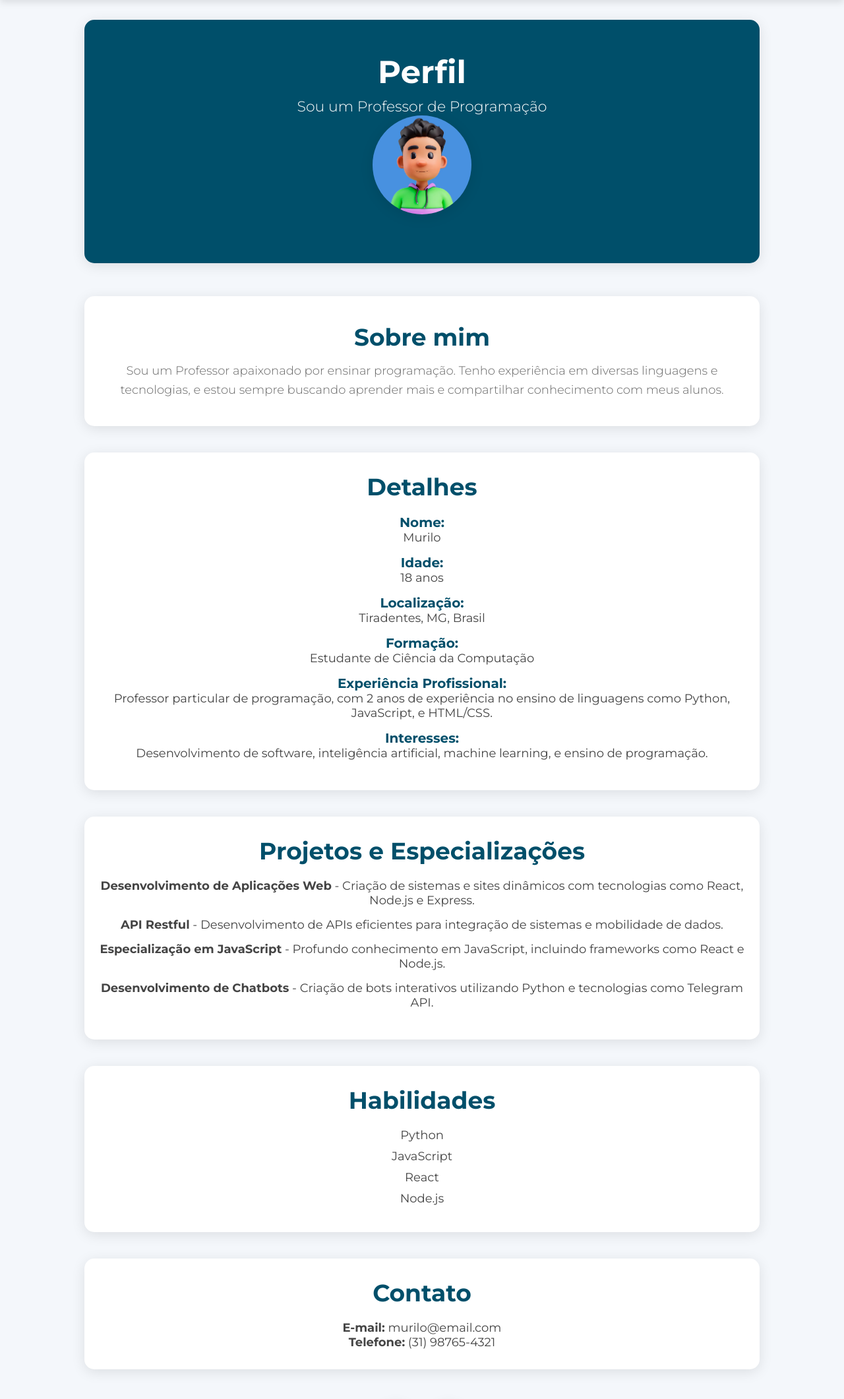
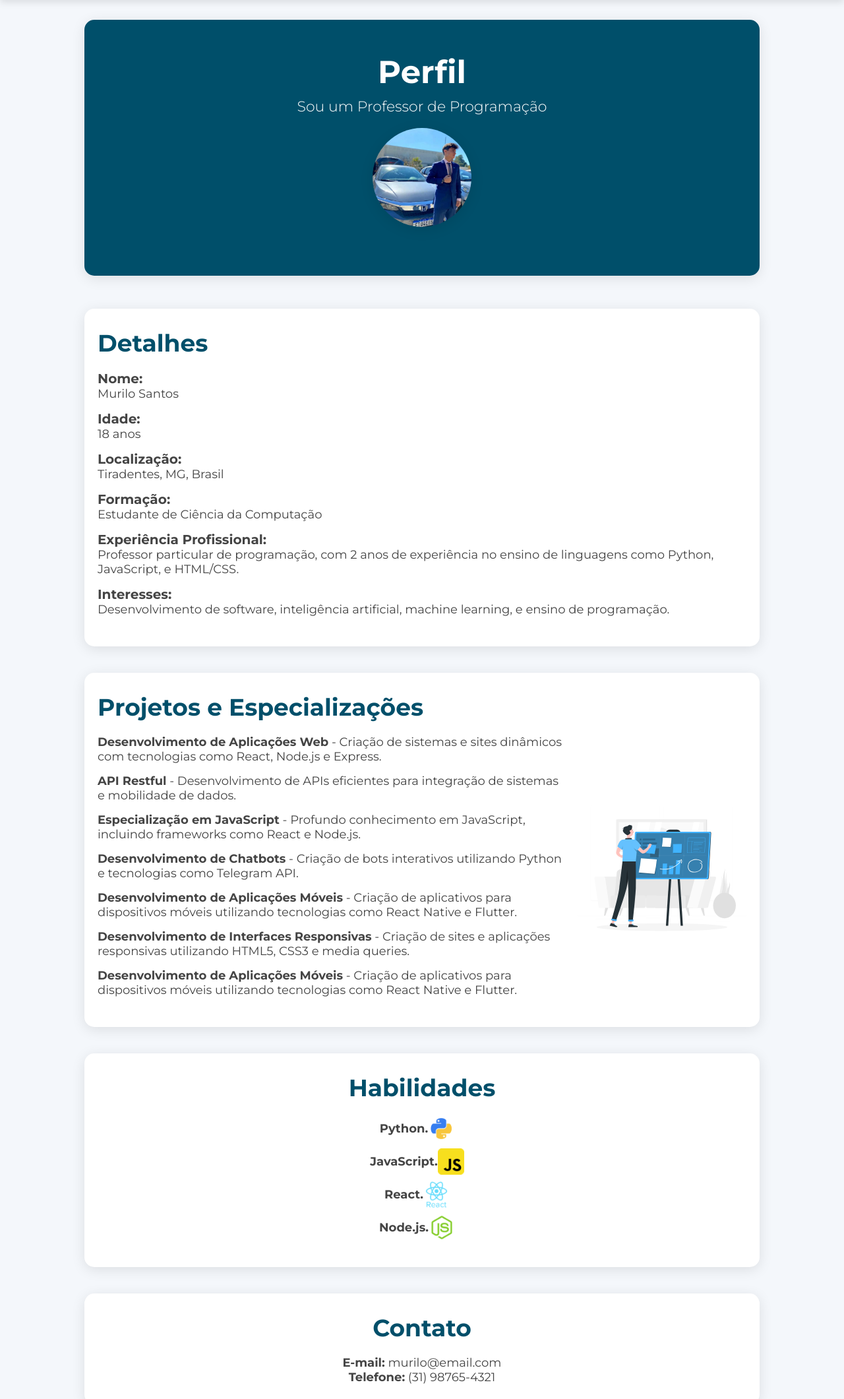
Before and after one commit to MuriloP9/Projeto-Networking, a PHP site: page /perfil.html in a window 1280 px wide. Shown: the part 60-2181 px from the top of the page at 66% size. Run offline with PHP 8.4, Linux system fonts and the light colour scheme.

Commit message:
alteraçoes

```diff
--- a/perfil.css
+++ b/perfil.css
@@ -92,31 +92,10 @@ header {
     font-weight: 300;
 }
 
-.descricao {
-    text-align: center;
-    padding: 40px 20px;
-    margin: 20px 10%;
-    background-color: #ffffff;
-    border-radius: 15px;
-    box-shadow: 0 4px 20px rgba(0, 0, 0, 0.1);
-    width: 80%;
-}
 
-.descricao h2 {
-    font-size: 36px;
-    color: #004f6a;
-    margin-bottom: 15px;
-}
-
-.descricao p {
-    font-size: 18px;
-    line-height: 1.6;
-    font-weight: 300;
-    color: #666;
-}
 
 .detalhes {
-    text-align: center;
+    text-align: left;
     padding: 30px 20px;
     background-color: #ffffff;
     margin: 20px 10%;
@@ -126,6 +105,7 @@ header {
 }
 
 .detalhes h2 {
+    text-align: left;
     font-size: 36px;
     color: #004f6a;
     margin-bottom: 20px;
@@ -135,9 +115,15 @@ header {
     margin-bottom: 15px;
 }
 
+.imagem-projeto-perfil{
+    height: auto;
+    margin-left: 20px;
+    width: 20vw;
+}
+
 .detalhes strong {
     font-size: 20px;
-    color: #004f6a;
+    color: #444;
 }
 
 .detalhes p {
@@ -146,7 +132,7 @@ header {
 }
 
 .projetos {
-    text-align: center;
+    text-align: left;
     padding: 30px 20px;
     background-color: #ffffff;
     margin: 20px 10%;
@@ -154,6 +140,13 @@ header {
     box-shadow: 0 4px 20px rgba(0, 0, 0, 0.1);
     width: 80%;
 }
+
+.projetos .conteudo {
+    display: flex;
+    justify-content: space-between;
+    width: 100%;
+}
+
 
 .projetos h2 {
     font-size: 36px;
--- a/perfil.html
+++ b/perfil.html
@@ -27,60 +27,68 @@
     <div class="cabecalho">
         <h1>Perfil</h1>
         <p>Sou um Professor de Programação</p>
-        <img src="./img/ilustracao-3d-de-avatar-ou-perfil-humano_23-2150671142.avif" alt="Avatar" class="perfil-imagem">
+        <br>
+        <img src="./img/133285127.jpg" alt="Avatar" class="perfil-imagem">
     </div>
 
-    <div class="descricao">
-        <h2>Sobre mim</h2>
-        <p>Sou um Professor apaixonado por ensinar programação. Tenho experiência em diversas linguagens e tecnologias, e estou sempre buscando aprender mais e compartilhar conhecimento com meus alunos.</p>
-    </div>
 
     <div class="detalhes">
         <h2>Detalhes</h2>
         <div>
-            <strong>Nome: </strong><p>Murilo</p>
+            <strong class="Atributos">Nome: </strong><p>Murilo Santos</p>
         </div>
         <div>
-            <strong>Idade: </strong><p>18 anos</p>
+            <strong class="Atributos">Idade: </strong><p>18 anos</p>
         </div>
         <div>
-            <strong>Localização: </strong><p>Tiradentes, MG, Brasil</p>
+            <strong class="Atributos">Localização: </strong><p>Tiradentes, MG, Brasil</p>
         </div>
         <div>
-            <strong>Formação: </strong><p>Estudante de Ciência da Computação</p>
+            <strong class="Atributos">Formação: </strong><p>Estudante de Ciência da Computação</p>
         </div>
         <div>
-            <strong>Experiência Profissional: </strong><p>Professor particular de programação, com 2 anos de experiência no ensino de linguagens como Python, JavaScript, e HTML/CSS.</p>
+            <strong class="Atributos">Experiência Profissional: </strong><p>Professor particular de programação, com 2 anos de experiência no ensino de linguagens como Python, JavaScript, e HTML/CSS.</p>
         </div>
         <div>
-            <strong>Interesses: </strong><p>Desenvolvimento de software, inteligência artificial, machine learning, e ensino de programação.</p>
+            <strong class="Atributos">Interesses: </strong><p>Desenvolvimento de software, inteligência artificial, machine learning, e ensino de programação.</p>
         </div>
     </div>
 
     <div class="projetos">
         <h2>Projetos e Especializações</h2>
+        <div class="conteudo">
             <ul>
                 <li><strong>Desenvolvimento de Aplicações Web</strong> - Criação de sistemas e sites dinâmicos com tecnologias como React, Node.js e Express.</li>
                 <li><strong>API Restful</strong> - Desenvolvimento de APIs eficientes para integração de sistemas e mobilidade de dados.</li>
                 <li><strong>Especialização em JavaScript</strong> - Profundo conhecimento em JavaScript, incluindo frameworks como React e Node.js.</li>
                 <li><strong>Desenvolvimento de Chatbots</strong> - Criação de bots interativos utilizando Python e tecnologias como Telegram API.</li>
+                <li><strong>Desenvolvimento de Aplicações Móveis</strong> - Criação de aplicativos para dispositivos móveis utilizando tecnologias como React Native e Flutter.</li>
+                <li><strong>Desenvolvimento de Interfaces Responsivas</strong> - Criação de sites e aplicações responsivas utilizando HTML5, CSS3 e media queries.</li>
+                <li><strong>Desenvolvimento de Aplicações Móveis</strong> - Criação de aplicativos para dispositivos móveis utilizando tecnologias como React Native e Flutter.</li>
+
             </ul>
+            <img src="./img/organizing-projects-animate.svg" class="imagem-projeto-perfil" alt="Projetos">
+        </div>
     </div>
 
     <div class="habilidades">
         <h2>Habilidades</h2>
         <ul>
             <li>
-                Python
+                <strong>Python.</strong>
+                <img src="./img/python_18894 (1).png" alt="python">
             </li>
             <li>
-                JavaScript
+                <strong>JavaScript.</strong>
+                <img src="./img/javascript_icon_130900.png" alt="javascript">
             </li>
             <li>
-                React
+                <strong>React.</strong>
+                <img src="./img/react_original_wordmark_logo_icon_146375.png" alt="react">
             </li>
             <li>
-                Node.js
+                <strong>Node.js.</strong>
+                <img src="./img/file_type_node_icon_130301.png" alt="">
             </li>
         </ul>
     </div>
```
Also changed, not shown: img/133285127.jpg (added), img/file_type_node_icon_130301.png (added), img/ilustracao-3d-de-avatar-ou-perfil-humano_23-2150671142.avif (deleted), img/javascript_icon_130900.png (added), img/organizing-projects-animate.svg (added), img/python_18894 (1).png (added), img/react_original_wordmark_logo_icon_146375.png (added). Lines whose indentation alone changed are shown as unchanged.
